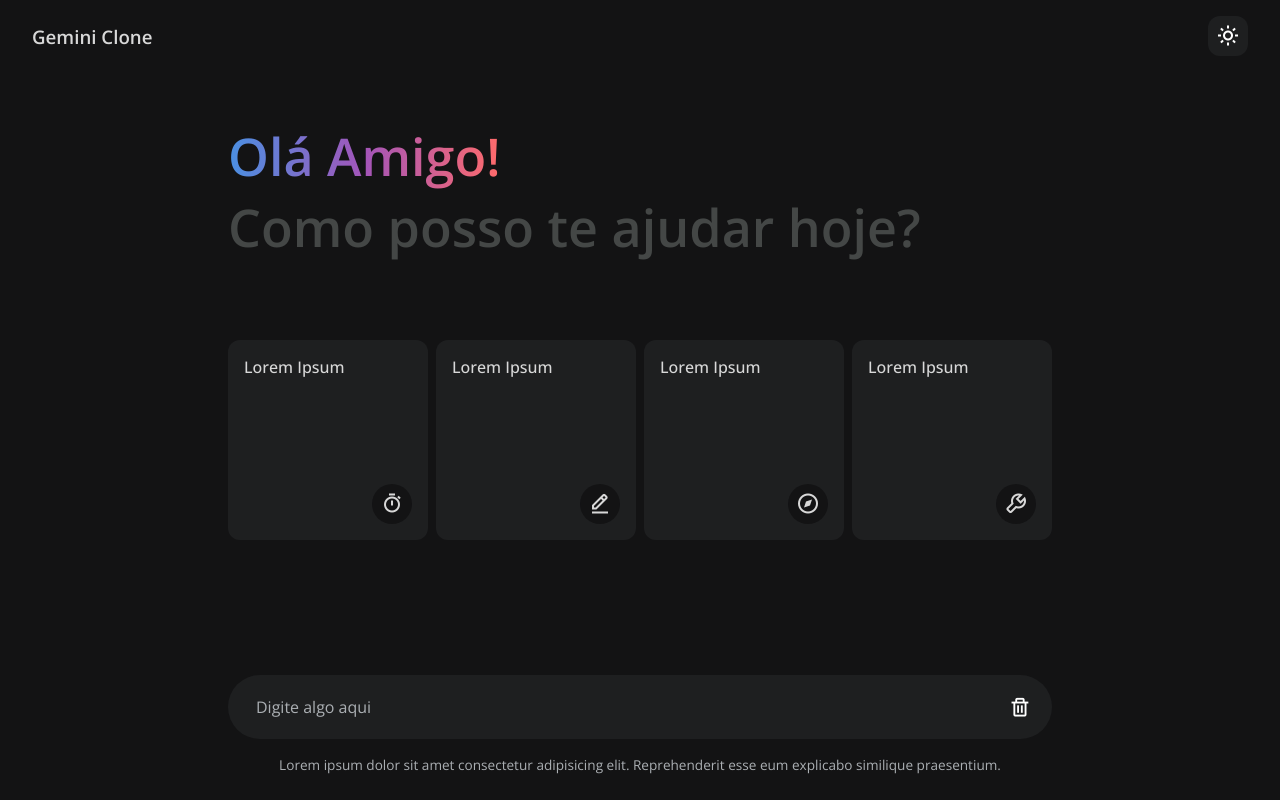
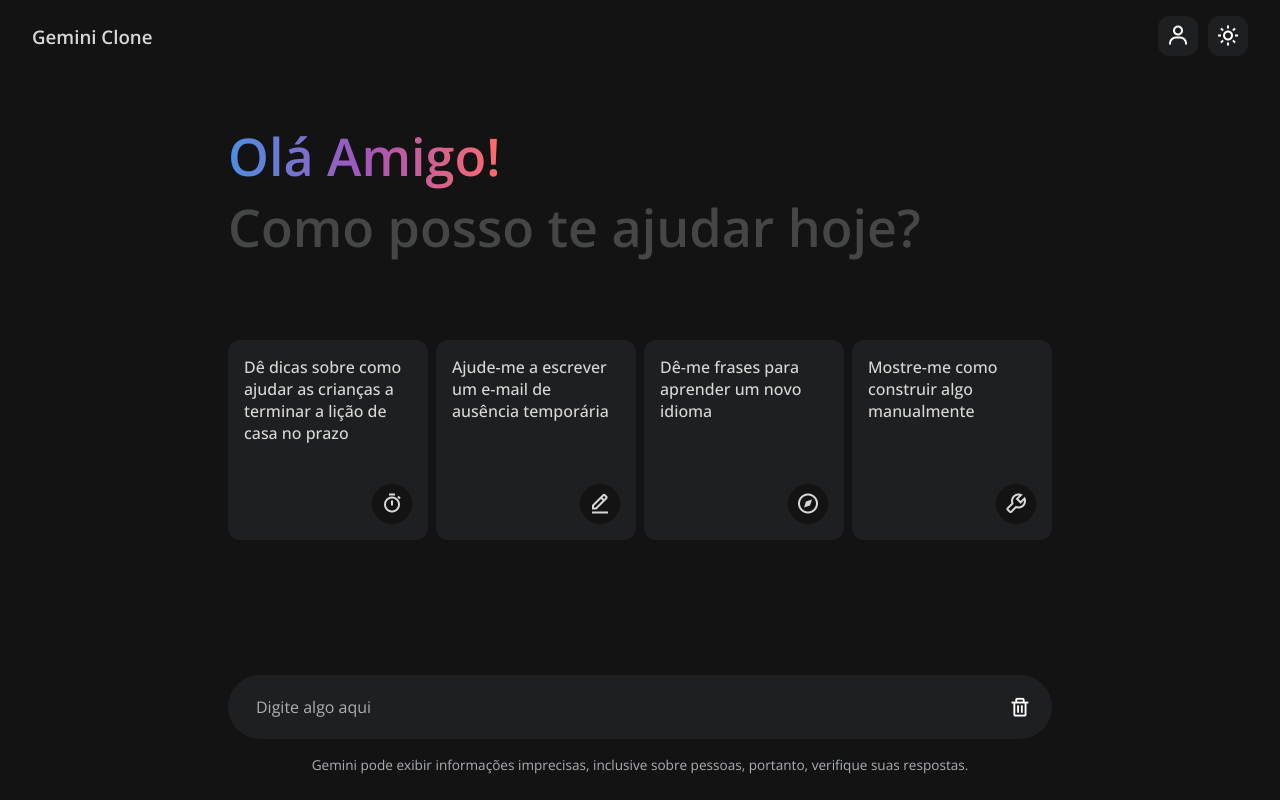
Before and after one commit to marvieiradev/google-gemini-clone, a plain HTML site: page index.html in a window 1280 px wide. Drawn offline with nearby package versions, Linux system fonts and the light colour scheme.

Commit message:
update suggests itens and styles

```diff
--- a/index.html
+++ b/index.html
@@ -17,9 +17,14 @@
   <body>
     <nav class="navbar">
       <h3 class="navbar__logo">Gemini Clone</h3>
-      <button class="navbar__button" id="themeToggler">
-        <i class="bx bx-sun"></i>
-      </button>
+      <div class="items__buttons">
+        <button class="navbar__button" id="user">
+          <i class="bx bx-user"></i>
+        </button>
+        <button class="navbar__button" id="themeToggler">
+          <i class="bx bx-sun"></i>
+        </button>
+      </div>
     </nav>
 
     <header class="header">
@@ -29,25 +34,34 @@
       </div>
       <div class="suggests">
         <div class="suggests__item">
-          <p class="suggests__item-text">Lorem Ipsum</p>
+          <p class="suggests__item-text">
+            Dê dicas sobre como ajudar as crianças a terminar a lição de casa no
+            prazo
+          </p>
           <div class="suggests__item-icon">
             <i class="bx bx-stopwatch"></i>
           </div>
         </div>
         <div class="suggests__item">
-          <p class="suggests__item-text">Lorem Ipsum</p>
+          <p class="suggests__item-text">
+            Ajude-me a escrever um e-mail de ausência temporária
+          </p>
           <div class="suggests__item-icon">
             <i class="bx bx-edit-alt"></i>
           </div>
         </div>
         <div class="suggests__item">
-          <p class="suggests__item-text">Lorem Ipsum</p>
+          <p class="suggests__item-text">
+            Dê-me frases para aprender um novo idioma
+          </p>
           <div class="suggests__item-icon">
             <i class="bx bx-compass"></i>
           </div>
         </div>
         <div class="suggests__item">
-          <p class="suggests__item-text">Lorem Ipsum</p>
+          <p class="suggests__item-text">
+            Mostre-me como construir algo manualmente
+          </p>
           <div class="suggests__item-icon">
             <i class="bx bx-wrench"></i>
           </div>
@@ -75,8 +89,8 @@
         </div>
       </form>
       <p class="prompt__disclaim">
-        Lorem ipsum dolor sit amet consectetur adipisicing elit. Reprehenderit
-        esse eum explicabo similique praesentium.
+        Gemini pode exibir informações imprecisas, inclusive sobre pessoas,
+        portanto, verifique suas respostas.
       </p>
     </section>
 
--- a/style.css
+++ b/style.css
@@ -106,6 +106,13 @@ body.hide-header .header {
   color: var(--heading-secondary-color);
   font-size: 3.25rem;
   font-weight: 600;
+}
+
+.items__buttons {
+  display: flex;
+  align-items: center;
+  justify-content: space-between;
+  gap: 10px;
 }
 
 .suggests {
```
